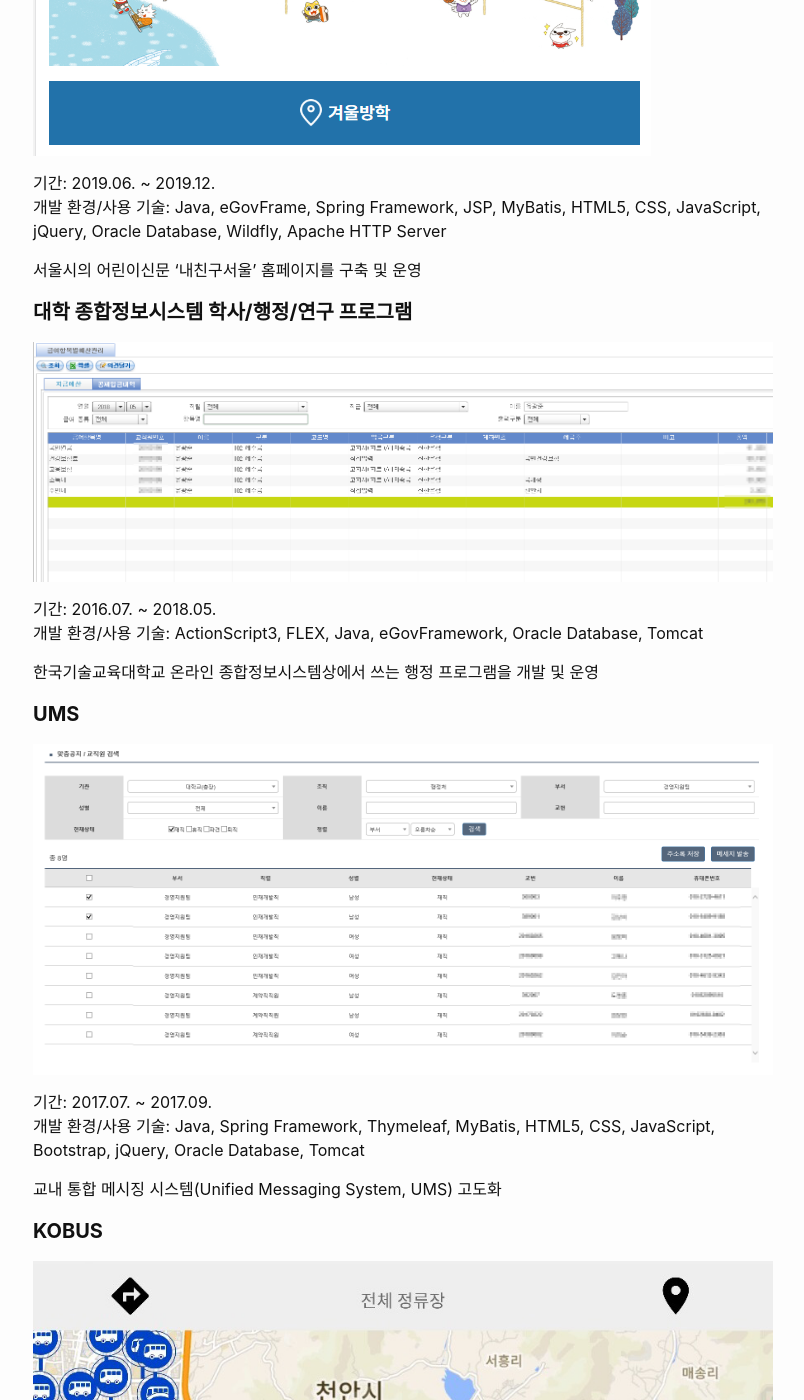
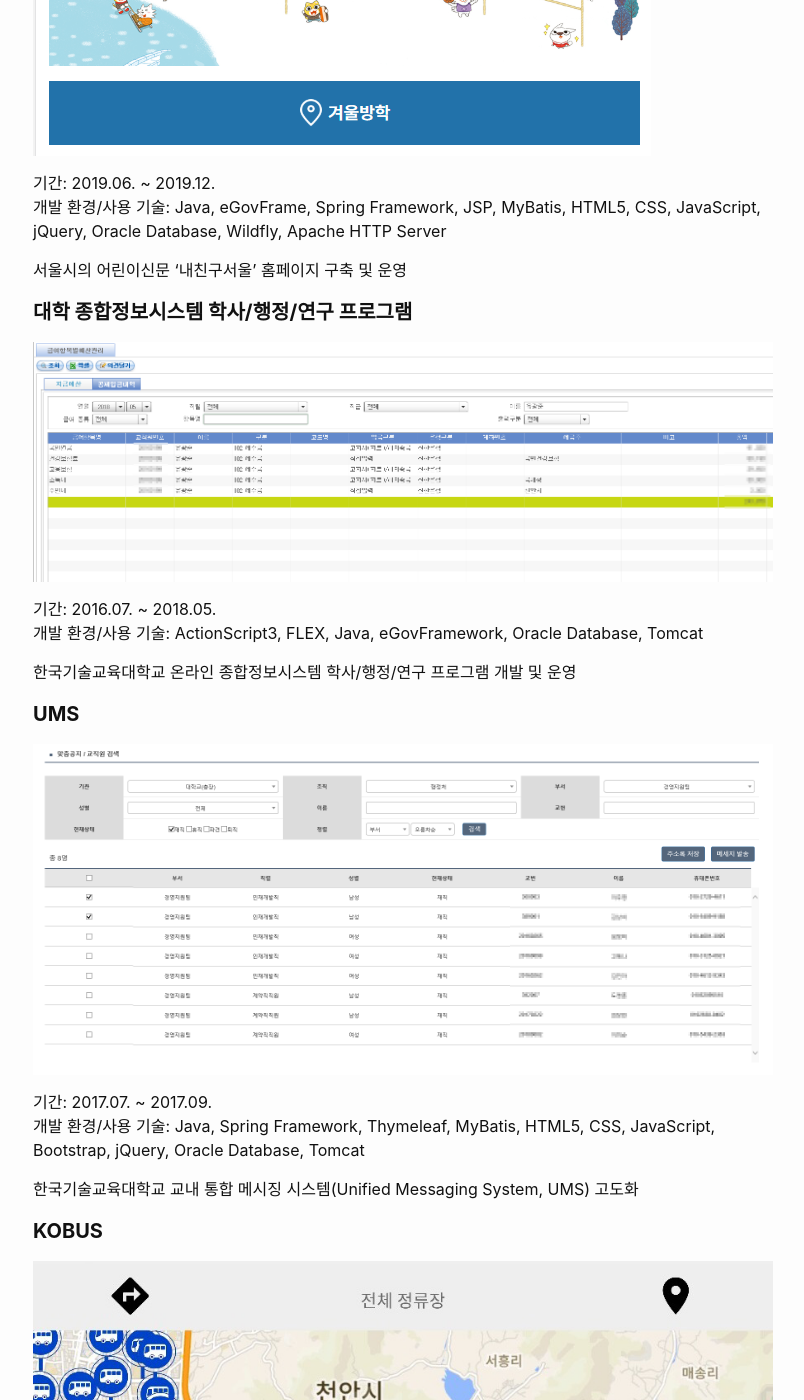
Before and after one commit to majortim/majortim.github.io, a Jekyll site: the page built from projects.md, in a window 1280 px wide and 1400 px high, scrolled down 700 px. Shown: the whole window, without its empty margins (237-1041 px from the left). Built offline with Jekyll 4.4.1, drawn with Linux system fonts in a browser that asks for light colours.

Commit message:
Update projects.md

```diff
--- a/projects.md
+++ b/projects.md
@@ -11,7 +11,7 @@ permalink: /projects/
 기간: 2019.06. ~ 2019.12.\\
 개발 환경/사용 기술: Java, eGovFrame, Spring Framework, JSP, MyBatis, HTML5, CSS, JavaScript, jQuery, Oracle Database, Wildfly, Apache HTTP Server
 
-서울시의 어린이신문 '내친구서울' 홈페이지를 구축 및 운영
+서울시의 어린이신문 '내친구서울' 홈페이지 구축 및 운영
 
 #### **대학 종합정보시스템 학사/행정/연구 프로그램**
 
@@ -20,7 +20,7 @@ permalink: /projects/
 기간: 2016.07. ~ 2018.05.\\
 개발 환경/사용 기술: ActionScript3, FLEX, Java, eGovFramework, Oracle Database, Tomcat
 
-한국기술교육대학교 온라인 종합정보시스템상에서 쓰는 행정 프로그램을 개발 및 운영
+한국기술교육대학교 온라인 종합정보시스템 학사/행정/연구 프로그램 개발 및 운영
 
 <!-- --- -->
 
@@ -31,7 +31,7 @@ permalink: /projects/
 기간: 2017.07. ~ 2017.09.\\
 개발 환경/사용 기술: Java, Spring Framework, Thymeleaf, MyBatis, HTML5, CSS, JavaScript, Bootstrap, jQuery, Oracle Database, Tomcat
 
-교내 통합 메시징 시스템(Unified Messaging System, UMS) 고도화
+한국기술교육대학교 교내 통합 메시징 시스템(Unified Messaging System, UMS) 고도화
 
 #### **KOBUS**
 
```
